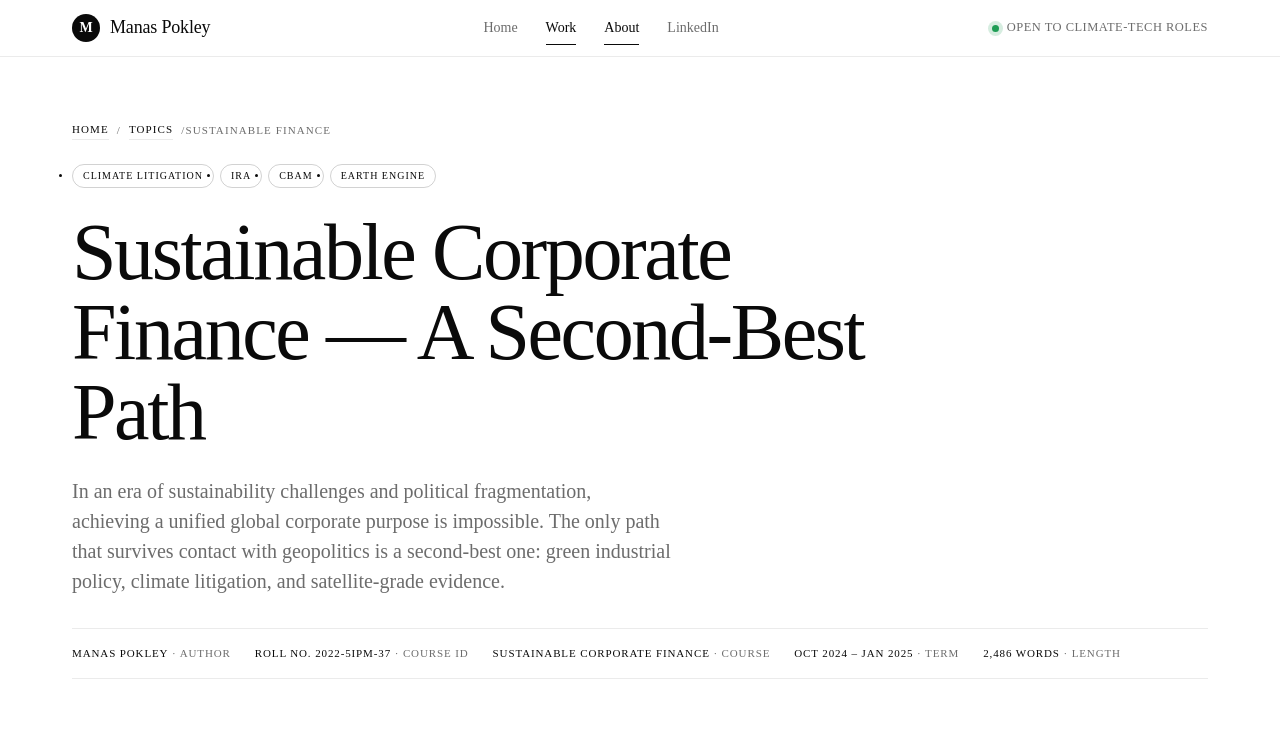
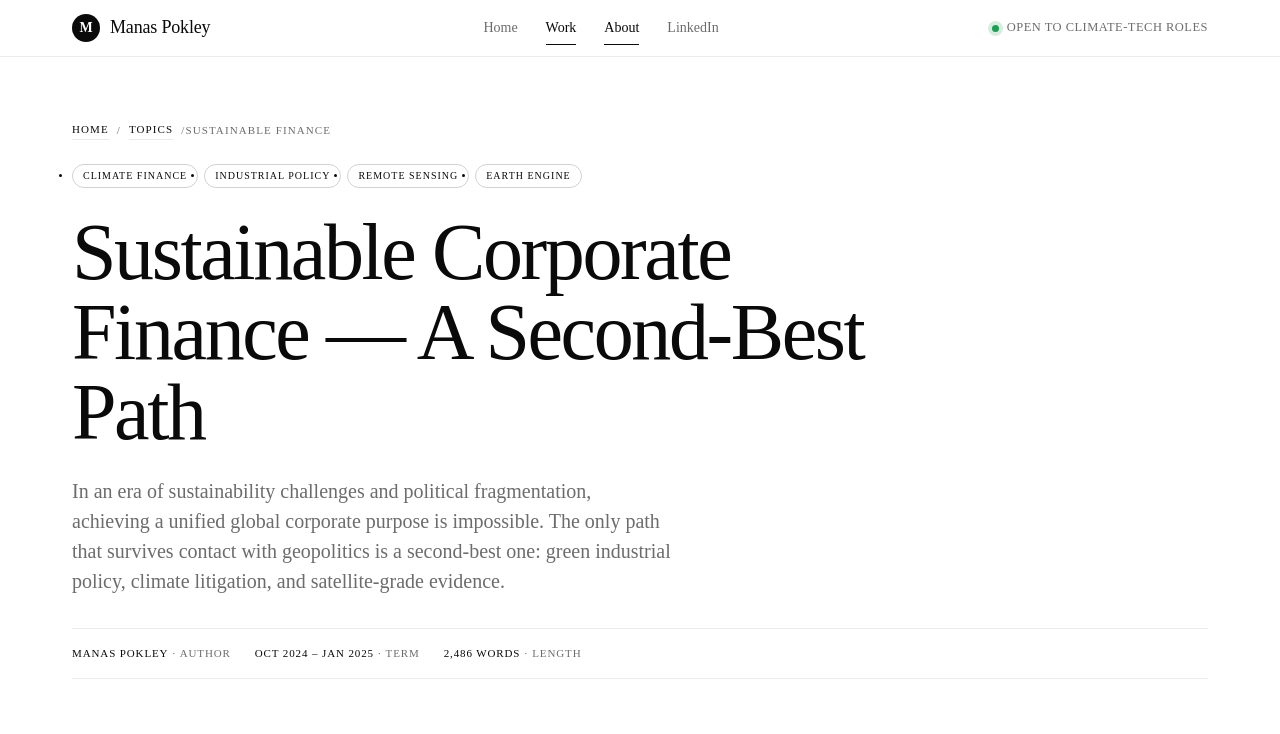
Before and after one commit to marksman-20/portfolio-next, a Next.js app: page /portfolio-next/blog/sustainable-finance in a window 1280 px wide. Shown: the top 734 px of the page. Built offline with nearby package versions, Linux system fonts and the light colour scheme; a web font is replaced by a local one.

Commit message:
Fix citation text wrapping, update project cover images and tags, format references to APA

```diff
--- a/src/app/blog/sustainable-finance/page.js
+++ b/src/app/blog/sustainable-finance/page.js
@@ -22,17 +22,15 @@ export default function SustainableFinanceBlog() {
   return (
     <BlogShell
       crumbs={[{ label: 'Sustainable Finance' }]}
-      tags={['Climate litigation', 'IRA', 'CBAM', 'Earth Engine']}
+      tags={['Climate Finance', 'Industrial Policy', 'Remote Sensing', 'Earth Engine']}
       title="Sustainable Corporate Finance — A Second-Best Path"
       lede="In an era of sustainability challenges and political fragmentation, achieving a unified global corporate purpose is impossible. The only path that survives contact with geopolitics is a second-best one: green industrial policy, climate litigation, and satellite-grade evidence."
       meta={[
         { value: 'Manas Pokley', label: 'Author' },
-        { value: 'Roll No. 2022-5IPM-37', label: 'Course ID' },
-        { value: 'Sustainable Corporate Finance', label: 'Course' },
         { value: 'Oct 2024 – Jan 2025', label: 'Term' },
         { value: '2,486 words', label: 'Length' },
       ]}
-      hero="/portfolio-next/images/extracted/finance_collage.jpg?v=3"
+      hero="/portfolio-next/images/extracted/finance_page5_8.jpeg?v=4"
       toc={toc}
       doc="/portfolio-next/assets/2022-5IPM-37_Manas_Pokley.pdf"
       docLabel="Download 2022-5IPM-37_Manas_Pokley.pdf"
@@ -460,8 +458,8 @@ export default function SustainableFinanceBlog() {
         <h3>References</h3>
         <ol className={styles.citeList}>
           <li data-n="1">Nurgozhayeva, R., &amp; Puchniak, D. W. (2020). <em>The globalization of corporate purpose</em>. Stanford Law Review.</li>
-          <li data-n="2">Stallman, H. W. (1965). Numerical analysis of regional water levels. <em>Journal of Geophysical Research</em>, 70(20), 5195–5204.</li>
-          <li data-n="3">Gorelick, N., Hancher, M., Dixon, M., Ilyushchenko, S., Thau, D., &amp; Moore, R. (2017). Google Earth Engine: Planetary-scale geospatial analysis for everyone. <em>Remote Sensing of Environment</em>.</li>
+          <li data-n="2">Stallman, H. W. (1965). <em>Numerical analysis of regional water levels</em>. Journal of Geophysical Research, 70(20), 5195–5204.</li>
+          <li data-n="3">Gorelick, N., Hancher, M., Dixon, M., Ilyushchenko, S., Thau, D., &amp; Moore, R. (2017). <em>Google Earth Engine: Planetary-scale geospatial analysis for everyone</em>. Remote Sensing of Environment.</li>
         </ol>
       </section>
 
--- a/src/app/components/blog.module.css
+++ b/src/app/components/blog.module.css
@@ -368,6 +368,7 @@
 
 .citeList li {
   display: flex;
+  align-items: flex-start;
   gap: 12px;
   font-size: 14px;
   color: var(--muted);
@@ -375,12 +376,13 @@
 }
 
 .citeList li::before {
-  content: attr(data-n);
+  content: attr(data-n) ".";
   font-family: var(--mono);
-  font-size: 10px;
+  font-size: 12px;
   color: var(--muted);
-  flex: 0 0 24px;
-  margin-top: 3px;
+  width: 20px;
+  flex-shrink: 0;
+  margin-top: 2px;
 }
 
 .authorCard {
--- a/src/app/page.js
+++ b/src/app/page.js
@@ -31,7 +31,7 @@ const projects = [
     title: 'Comparative Analysis — CSR & ESG Impacts',
     summary:
       'A side-by-side study of Tata Steel Jamshedpur and Reliance Jamnagar Refinery. Spend, emissions, social footprint, governance, and what the numbers hide.',
-    image: '/portfolio-next/images/extracted/bev/bev_page4_1.png?v=3',
+    image: '/portfolio-next/images/extracted/bev/bev_page8_1.png?v=4',
     tags: ['CSR', 'ESG', 'Emissions', 'India industry'],
     doc: 'BEV.pdf',
   },
@@ -41,7 +41,7 @@ const projects = [
     title: 'Sustainable Corporate Finance — A Second-Best Path',
     summary:
       'Why a global corporate purpose is impossible, and why green industrial policy plus climate litigation plus satellite evidence is the only path that survives contact with geopolitics.',
-    image: '/portfolio-next/images/extracted/finance_collage.jpg?v=3',
+    image: '/portfolio-next/images/extracted/finance_page5_8.jpeg?v=4',
     tags: ['Climate litigation', 'IRA', 'CBAM', 'Earth Engine'],
     doc: '2022-5IPM-37_Manas_Pokley.pdf',
   },
```
